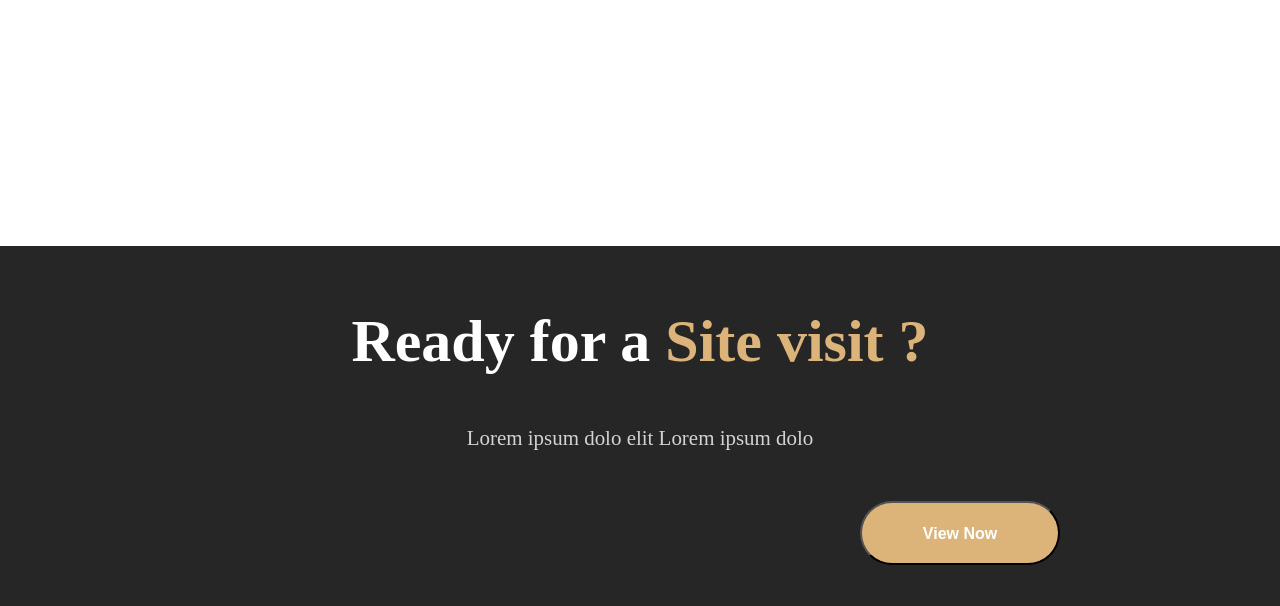
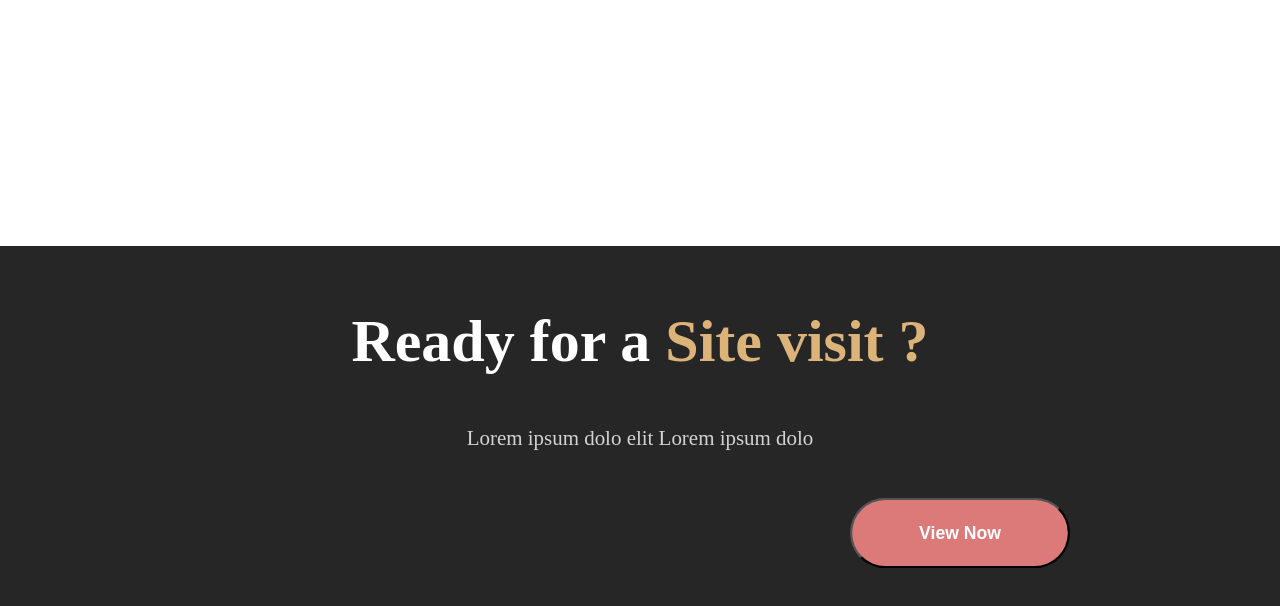
Before and after one commit to MateKvesieishvili/Homework-7, a plain HTML site: page index.html in a window 1280 px wide. In both pictures the pointer is over the button "View Now". Shown: the part 2929-3535 px from the top of the page. Drawn offline with Linux system fonts and the light colour scheme.

Commit message:
Footer v2

```diff
--- a/css/style.css
+++ b/css/style.css
@@ -229,3 +229,7 @@ text-transform: capitalize;
 
 color: #FFFFFF;
 }
+.footer_button:hover{
+    scale: 1.1;
+    background-color: #dc7a7a;
+}
```
